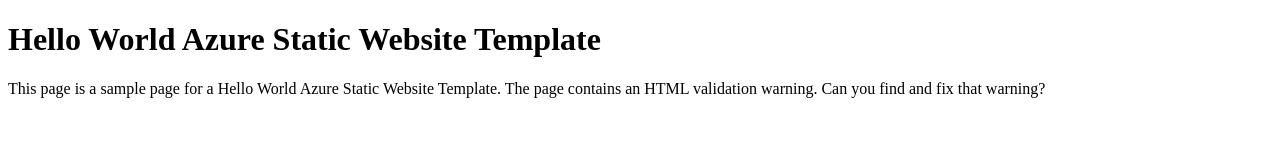
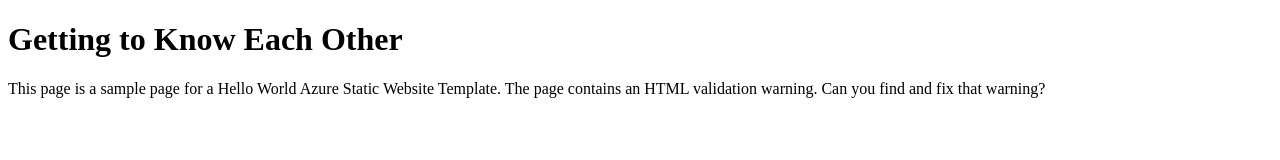
Before and after one commit to d22diaz/getting-to-know-each-other-dd, a plain HTML site: page index.html in a window 1280 px wide. Drawn offline with Linux system fonts and the light colour scheme.

Commit message:
Update index.html

```diff
--- a/index.html
+++ b/index.html
@@ -1,10 +1,10 @@
 <!DOCTYPE html>
 <html>
 <head>
-<title>Hello World Azure Template</title>
+<title>Getting to Know Eacg Other</title>
 </head>
 <body>
-<h1>Hello World Azure Static Website Template</h1>
+<h1>Getting to Know Each Other</h1>
 <p>This page is a sample page for a Hello World Azure Static Website Template. The page contains an HTML validation warning.
 Can you find and fix that warning?</p>
 </body>
```
